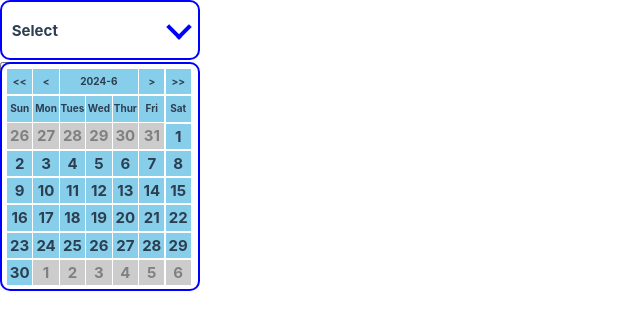
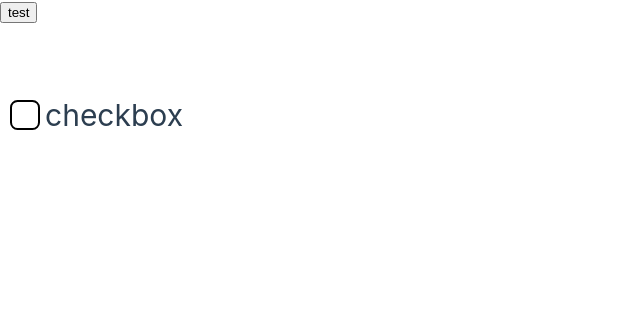
Before and after one commit to TsOrigami/MinatoUI--forVue3, a Vue app: page / in a window 1280 px wide. Shown: the top 330 px of the page, without its empty margins (0-640 px from the left). Built offline with nearby package versions, Linux system fonts and the light colour scheme.

Commit message:
ver 1.1.3

```diff
--- a/src/App.vue
+++ b/src/App.vue
@@ -11,6 +11,7 @@ import mt_cascader from './components/mt-cascader.vue'
 import mt_button from './components/mt-button.vue'
 import mt_switch from './components/mt-switch.vue'
 import mt_autocomplete from './components/mt-autocomplete.vue'
+import mt_checkbox from './components/mt-checkbox.vue'
 import axios from 'axios'
 
 const data = ref([])
@@ -110,6 +111,7 @@ const message = ref('test')
 //   console.log(message.value)
 // }
 
+const checkbox_test = ref()
 
 </script>
 
@@ -118,10 +120,10 @@ const message = ref('test')
     <!-- <div style="position: absolute; left: 20%;">
       <mt_table :thead="thead" :tbody="tbody" :width="400" :height="200" />
     </div> -->
-    <div>
+    <!-- <div>
       <mt_select v-model="selectValue" :options="options" date />
       <button @click="console.log(selectValue)">Test</button>
-    </div>
+    </div> -->
     <!-- <div style="position: absolute; left: 20%;">
       <mt_btnGroup :btns="btns" :method="clickBtns" />
     </div> -->
@@ -137,6 +139,11 @@ const message = ref('test')
         <mt_autocomplete :options="autoOptions" v-model="message"  />
       <button @click="console.log(message)">Test</button>
      </div> -->
+     <div>
+      <mt_checkbox v-model = "checkbox_test" style="top: 100px; left: 10px; position: absolute;" />
+      <button @click="console.log(checkbox_test?'True':'False')">test</button>
+    </div>
+
   </div>
 </template>
 
--- /dev/null
+++ b/src/components/mt-checkbox.vue
@@ -0,0 +1,100 @@
+<script setup>
+
+//1.组件名称：mt-checkbox
+//2.组件功能：多选框
+//3.组件参数：
+//          label: String/Number, 显示的文字, 默认为checkbox
+//          height: Number, 高度, 默认为30
+//          width: Number, 宽度, 默认为100
+//          双向绑定参数: v-model: Boolen, 是否选中, 默认为false
+
+
+import { defineModel, defineProps, ref, onMounted } from 'vue'
+
+const mt_checkbox_data = defineProps({
+    label:{
+        type:[Number,String],
+        default: 'checkbox'
+    },
+    height:{
+        type:Number,
+        default:30,
+    },
+    width:{
+        type:Number,
+        default:100,
+    }
+})
+
+const mt_checkbox_isSelect = defineModel({
+    type: Boolean,
+    default: false
+})
+
+const createTest = () =>{
+    if(mt_checkbox_isSelect.value){
+        const element = document.getElementById("mt_checkbox_box" + mt_checkbox_data.label)
+        const right = document.getElementById("mt_checkbox_arrow" + mt_checkbox_data.label)
+        element.style.backgroundColor = 'white'
+        right.remove()
+        mt_checkbox_isSelect.value = false
+    }
+    else {
+        const element = document.getElementById("mt_checkbox_box" + mt_checkbox_data.label)
+        const right = document.createElement('div')
+        element.style.backgroundColor = "#0080FF"
+        right.id = "mt_checkbox_arrow" + mt_checkbox_data.label
+        right.style.position='absolute'
+        right.style.width= (mt_checkbox_data.height - Math.floor(mt_checkbox_data.height / 20) - 1) * 0.25 + 'px'
+        right.style.height= (mt_checkbox_data.height - Math.floor(mt_checkbox_data.height / 20) - 1) * 0.5 + 'px'
+        right.style.transform='rotate(45deg)'
+        right.style.borderRight= Math.floor(mt_checkbox_data.height / 20) + 1 + 'px solid #fff'
+        right.style.borderBottom= Math.floor(mt_checkbox_data.height / 20) + 1 + 'px solid #fff'
+        right.style.bottom= (mt_checkbox_data.height - 4)/2.5 + 'px'
+        right.style.left= (mt_checkbox_data.height - 4)/2.1 + 'px'
+        element.appendChild(right)
+        mt_checkbox_isSelect.value = true
+    }
+}
+
+
+</script>
+
+<template>
+    <div>
+        <div id="mt_checkbox" :stnyle="{height: height+'px', width: width+'px'}" @click="createTest">
+            <div :id = "'mt_checkbox_box'+label" :style="{width: height +'px', height: height+'px', borderRadius:
+                    height*0.25+'px', borderWidth: Math.floor(height / 20) + 1 + 'px'}"
+                style="border-style: solid; border-color: black;"></div>
+            <div :id = "'mt_checkbox_data'+ label" :style="{height:height+'px', width:width-height - 5 +'px', left: height +5 +'px',
+                    lineHeight: height+'px', fontSize :height+'px'}"
+                style="top: 0px; position: absolute; user-select: none;">{{ label }}</div>
+        </div>
+    </div>
+</template>
+
+<style scoped>
+
+.right {
+  width: 28px;
+  height: 28px;
+  line-height: 26px;
+  border: 1px solid #025299;
+  background-color: #025299;
+  position: relative;
+  cursor: pointer;
+}
+
+.right::before {
+  position: absolute;
+  content: " ";
+  width: 7px;
+  height: 13px;
+  transform: rotate(45deg);
+  border-right: 2px solid #fff;
+  border-bottom: 2px solid #fff;
+  top: 4px;
+  left: 9px;
+}
+
+</style>
```
